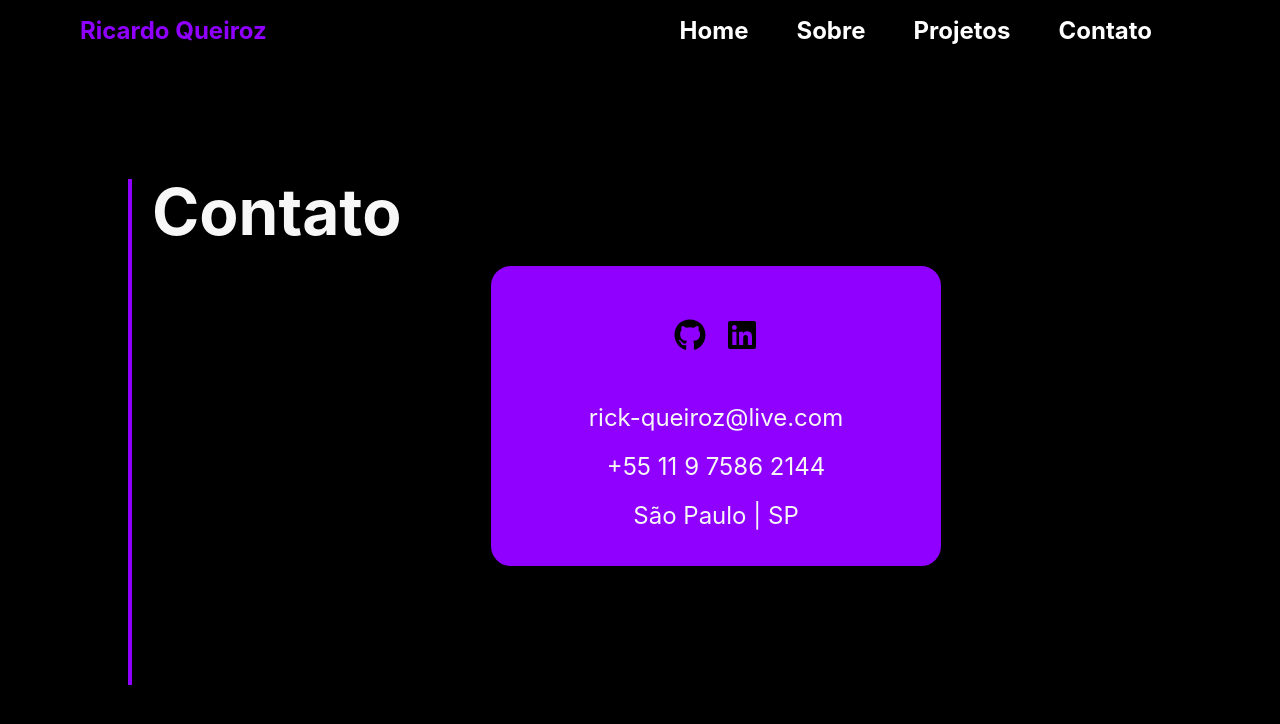
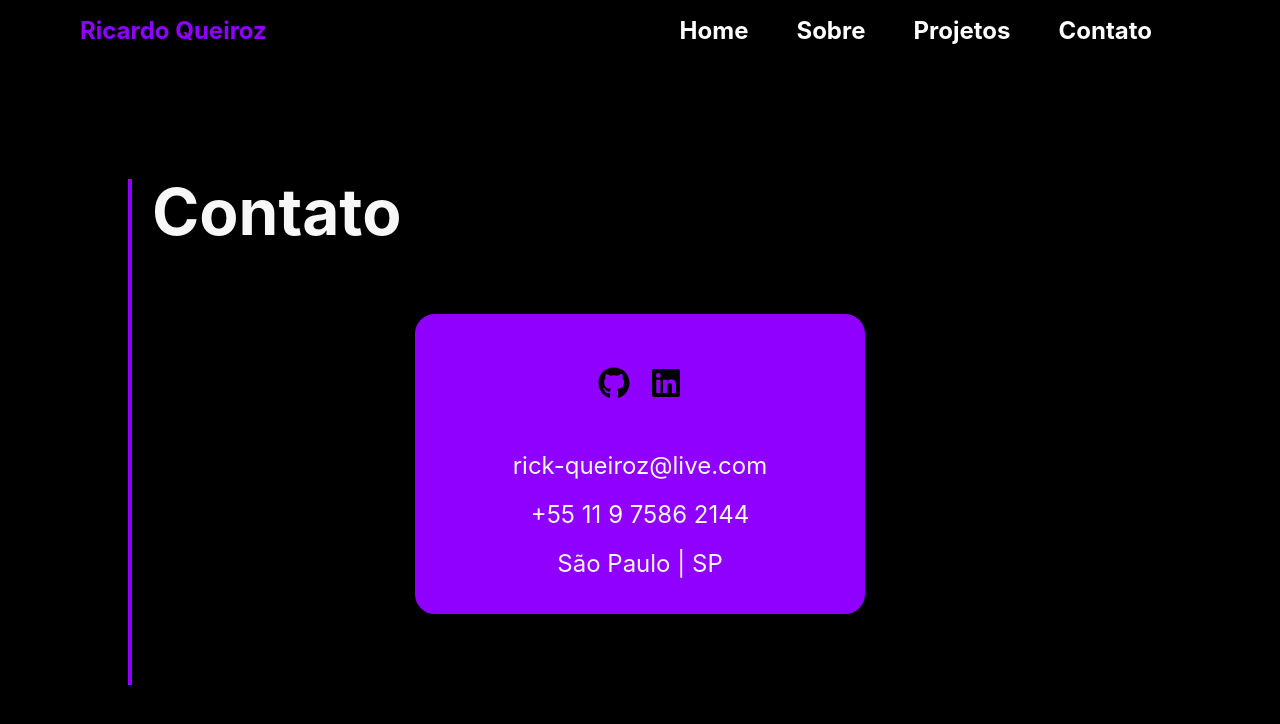
Before and after one commit to rickqueirozz/portfolio-react, a React (Vite) app: page /contato in a window 1280 px wide. Shown: the top 724 px of the page. Built offline with nearby package versions, Linux system fonts and the light colour scheme.

Commit message:
update: border position

```diff
--- a/src/pages/Contato/Contato.module.css
+++ b/src/pages/Contato/Contato.module.css
@@ -31,7 +31,7 @@
 
 .conteudo{
   display: flex;
-  padding-top: 1rem;
+  padding-top: 4rem;
   justify-content: center;
 }
 
--- a/src/pages/Contato/index.jsx
+++ b/src/pages/Contato/index.jsx
@@ -9,7 +9,8 @@ const Contato = () => {
       <Header/>
       <section className={styles.sectionContato}>
         <div className={styles.title}>
-          <h1 className={styles.titleH1} >Contato</h1>
+          <h1 className={styles.titleH1}>Contato</h1>
+        </div>
         <div className={styles.conteudo}>
             <div className={styles.conteudoLinks}>
               <div className={styles.conteudoIcons}>
@@ -23,7 +24,6 @@ const Contato = () => {
               </div>
             </div>
         </div>
-        </div>
       </section>
     </div>
   )
```
